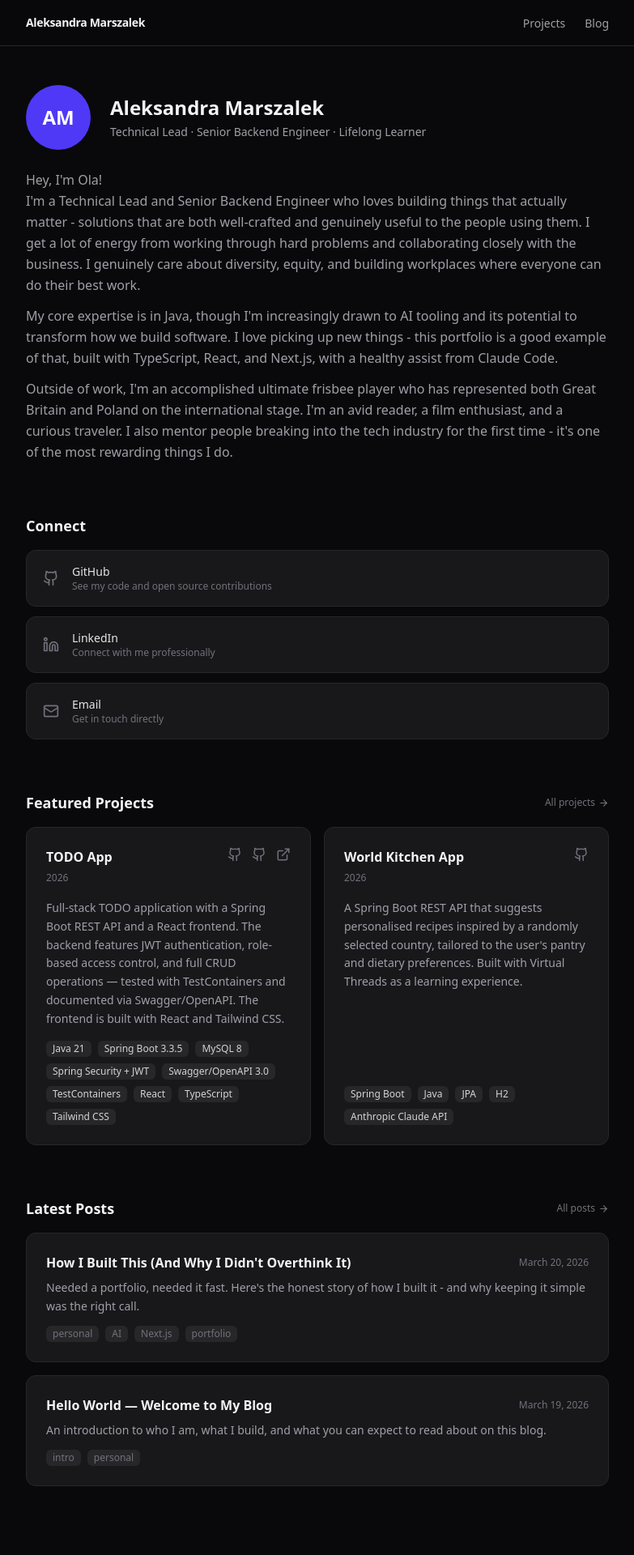
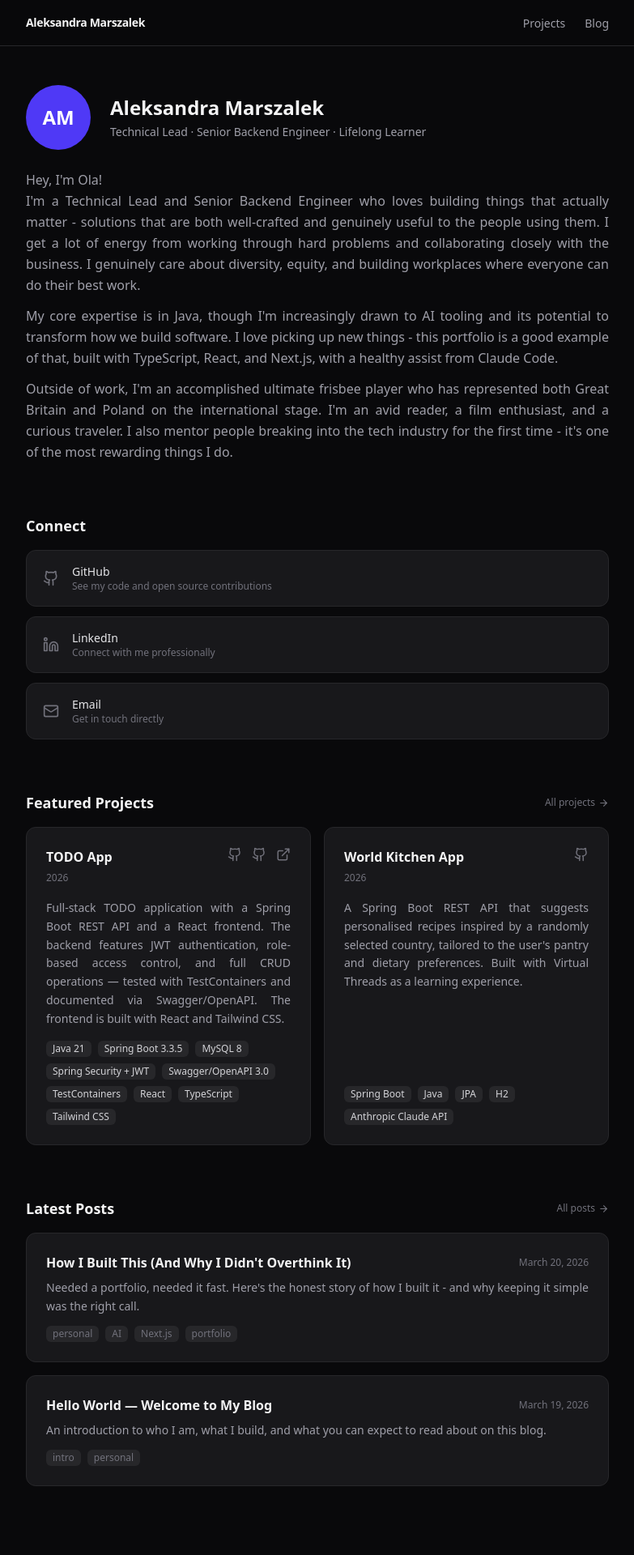
Before and after one commit to aleksandra-marszalek/portfolio-page, a Next.js app: page / in a window 1280 px wide. Shown: the top 1920 px of the page at 81% size, without its empty margins (248-1031 px from the left). Built offline with nearby package versions, Linux system fonts and the light colour scheme.

Commit message:
Add real urls. Update naming. Improve formatting of posts and about me section

```diff
--- a/app/blog/[slug]/page.tsx
+++ b/app/blog/[slug]/page.tsx
@@ -66,7 +66,7 @@ export default async function BlogPostPage({ params }: Props) {
           )}
         </div>
         {post.summary && (
-          <p className="text-zinc-400 leading-relaxed border-l-2 border-indigo-500 pl-4">
+          <p className="text-zinc-400 leading-relaxed border-l-2 border-indigo-500 pl-4 text-justify">
             {post.summary}
           </p>
         )}
@@ -74,7 +74,7 @@ export default async function BlogPostPage({ params }: Props) {
 
       <hr className="border-zinc-800" />
 
-      <div className="prose">
+      <div className="prose text-justify">
         <MDXRemote source={post.content} options={mdxOptions} />
       </div>
     </article>
--- a/app/layout.tsx
+++ b/app/layout.tsx
@@ -16,11 +16,11 @@ const geistMono = Geist_Mono({
 
 export const metadata: Metadata = {
   title: {
-    default: "Your Name — Software Engineer",
-    template: "%s · Your Name",
+    default: "Aleksandra Marszalek — Software Engineer",
+    template: "%s · Aleksandra Marszalek",
   },
   description:
-    "Software engineer building things for the web. TypeScript, Next.js, Go.",
+    "Software engineer personal portfolio page.",
 };
 
 export default function RootLayout({
--- a/components/sections/AboutSection.tsx
+++ b/components/sections/AboutSection.tsx
@@ -10,7 +10,7 @@ export default function AboutSection() {
           <p className="text-zinc-400 text-sm mt-1">Technical Lead · Senior Backend Engineer · Lifelong Learner</p>
         </div>
       </div>
-      <div className="space-y-3 text-zinc-400 leading-relaxed">
+      <div className="space-y-3 text-zinc-400 leading-relaxed text-justify">
         <p>
           Hey, I&apos;m Ola! <br/>I&apos;m a Technical Lead and Senior Backend Engineer who loves building things that
           actually matter - solutions that are both well-crafted and genuinely useful to the people using them.
--- a/components/ui/BlogPostCard.tsx
+++ b/components/ui/BlogPostCard.tsx
@@ -15,7 +15,7 @@ export default function BlogPostCard({ post }: { post: BlogPostMeta }) {
           </h3>
           <time className="text-xs text-zinc-500 shrink-0">{formatDate(post.date)}</time>
         </div>
-        <p className="text-sm text-zinc-400 leading-relaxed">{post.summary}</p>
+        <p className="text-sm text-zinc-400 leading-relaxed text-justify">{post.summary}</p>
         {post.tags.length > 0 && (
           <div className="flex flex-wrap gap-2 mt-1">
             {post.tags.map((tag) => (
--- a/components/ui/ProjectCard.tsx
+++ b/components/ui/ProjectCard.tsx
@@ -46,7 +46,7 @@ export default function ProjectCard({ project }: { project: Project }) {
           )}
         </div>
       </div>
-      <p className="text-sm text-zinc-400 leading-relaxed">{project.description}</p>
+      <p className="text-sm text-zinc-400 leading-relaxed text-justify">{project.description}</p>
       <div className="flex flex-wrap gap-2 mt-auto">
         {project.techStack.map((tech) => (
           <TechBadge key={tech} label={tech} />
--- a/data/projects.ts
+++ b/data/projects.ts
@@ -30,6 +30,7 @@ export const projects: Project[] = [
       "Simple portfolio built with Next.js 15, Tailwind CSS and MDX. Features an about section, project showcase, and a file-based blog.",
     techStack: ["Next.js", "TypeScript", "Tailwind CSS", "MDX"],
     repoUrl: "https://github.com/aleksandra-marszalek/portfolio-page",
+    liveUrl: "https://www.aleksandramarszalek.co.uk/",
     featured: false,
     year: 2026,
   }
```
Also changed, not shown: 1 other file (tests, documents, lock files or other folders).
